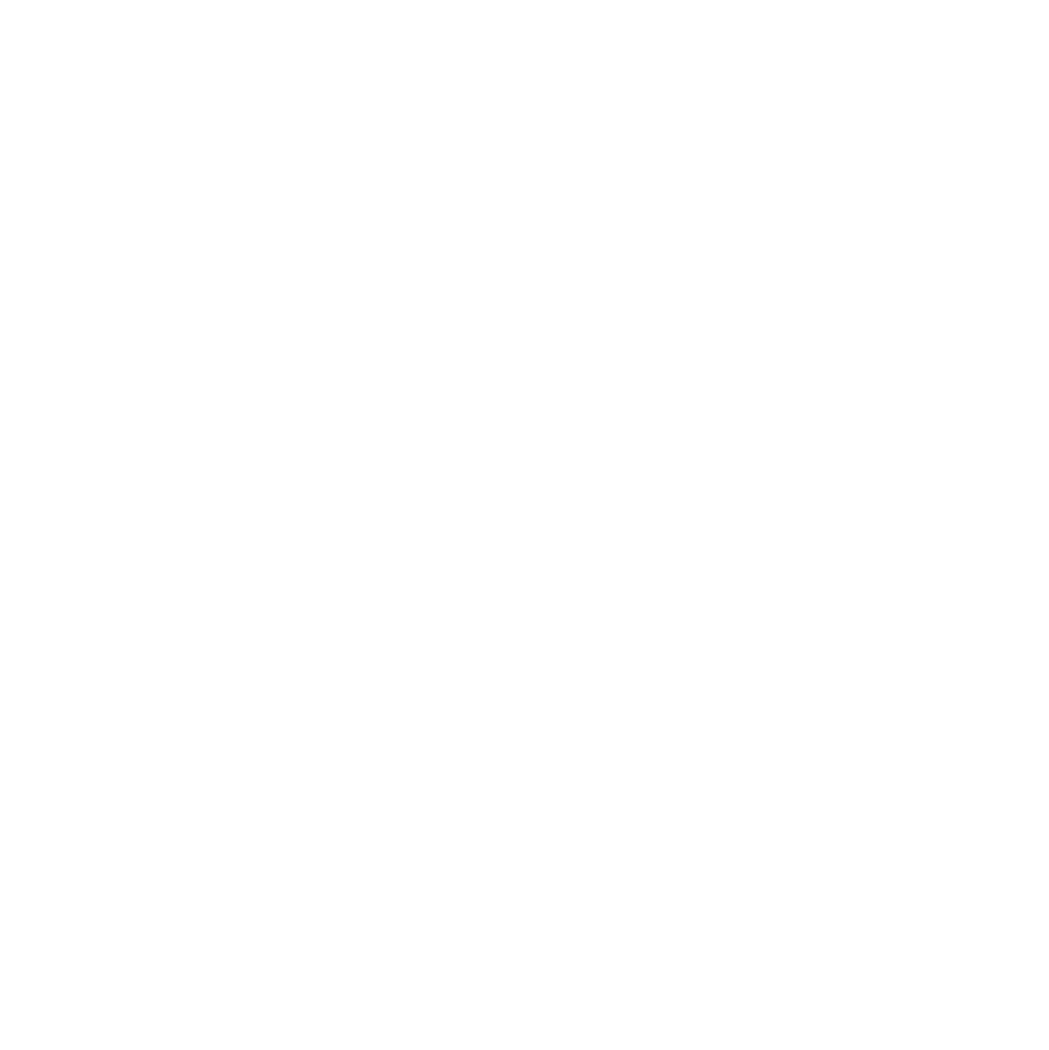
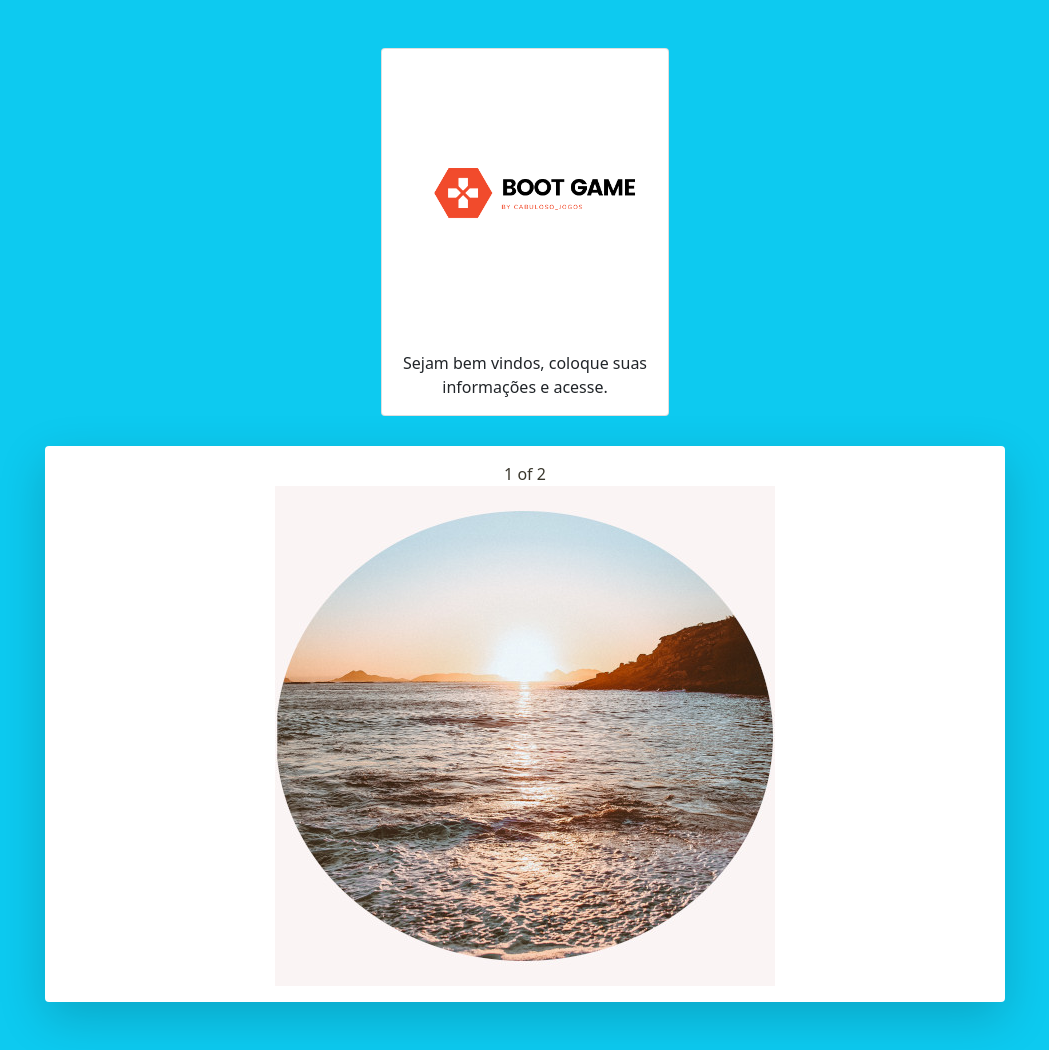
Before and after one commit to JOAOVSALGADO/exercicio_fixa-o, a plain HTML site: page index.html in a window 1280 px wide. Shown: the whole page, without its empty margins (115-1164 px from the left). Before the commit the page ends 800 px from the top, so only its background shows below. Drawn offline with nearby package versions, Linux system fonts and the light colour scheme.

Commit message:
Configurei bootstrap e adicionei imagens.

```diff
--- a/index.html
+++ b/index.html
@@ -1,15 +1,47 @@
 <!DOCTYPE html>
 <html lang="pt-br">
+
 <head>
     <meta charset="UTF-8">
     <meta http-equiv="X-UA-Compatible" content="IE=edge">
     <meta name="viewport" content="width=device-width, initial-scale=1.0">
     <script src="js.js"></script>
     <link rel="stylesheet" href="style.css">
+    <link href="https://cdn.jsdelivr.net/npm/bootstrap@5.1.3/dist/css/bootstrap.min.css" rel="stylesheet"
+        integrity="sha384-1BmE4kWBq78iYhFldvKuhfTAU6auU8tT94WrHftjDbrCEXSU1oBoqyl2QvZ6jIW3" crossorigin="anonymous">
+    <script src="https://cdn.jsdelivr.net/npm/bootstrap@5.1.3/dist/js/bootstrap.bundle.min.js"
+        integrity="sha384-ka7Sk0Gln4gmtz2MlQnikT1wXgYsOg+OMhuP+IlRH9sENBO0LRn5q+8nbTov4+1p" crossorigin="anonymous">
+    </script>
+
     <title>Exercicio fixação</title>
 </head>
-<body>
+
+<body class="bg-info">
+    <header> <div class="card mx-auto mt-5 " style="width: 18rem;">
+        <img src="JOAO_V._SALGADO_Logotipo__2_-removebg-preview.png" class="card-img-top" alt="...">
+        <div class="card-body">
+          <p class="card-text text-center">Sejam bem vindos, coloque suas informações e acesse.</p>
+        </div>
+      </div>
+    </header>
+    <section class="container caixatexto shadow-lg p-3 mb-5 bg-body rounded w-75">
+        <div class="container text-center">
+            <div class="row">
+              <div class="col">
+                1 of 2
+              </div>
+            </div>
+          </div>
+          <div class="container text-center">
+            <div class="row">
+              <div class="col">
+               <img src="MANHA.jpg" alt="">
+              </div>
+            </div>
+          </div>
+    </section>
 
 
 </body>
+
 </html>
--- a/style.css
+++ b/style.css
@@ -0,0 +1,7 @@
+.caixatexto {
+    background-color: blue;
+    color: rgb(58, 55, 45);
+    margin-top: 30px;
+    border-radius: 10px;
+
+}
```
Also changed, not shown: JOAO_V._SALGADO_Logotipo__2_-removebg-preview.png (added), MANHA.jpg (added), TARDE.jpg (added), nOITE.jpg (added).
